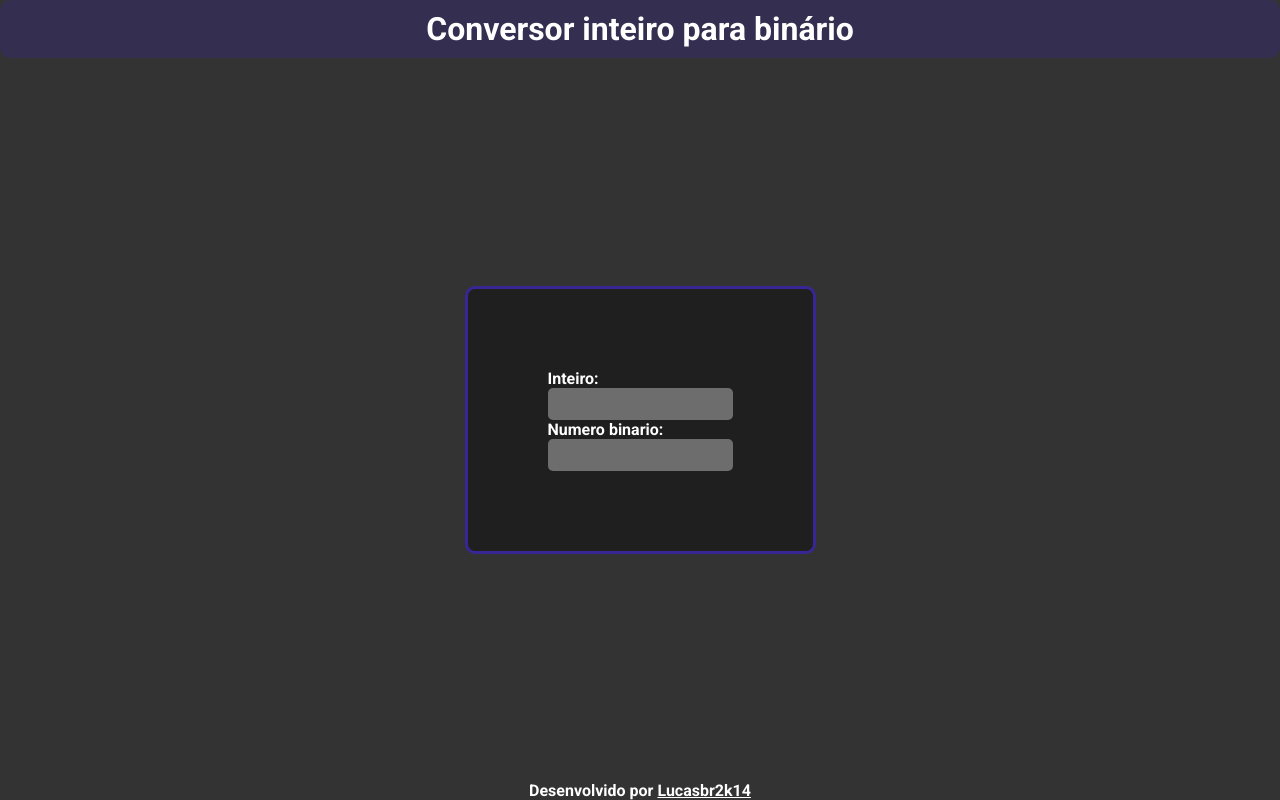
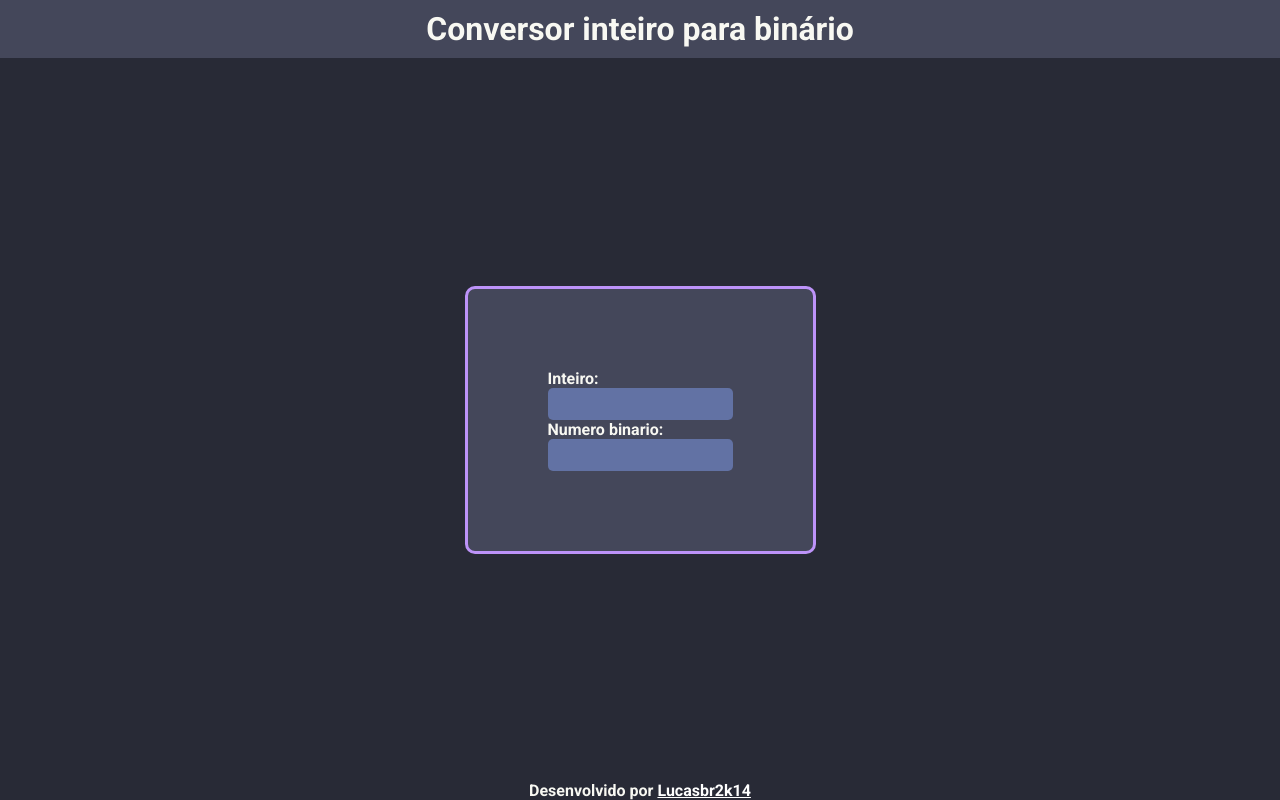
Before and after one commit to Lucasbr2k14/Conversor-binario, a plain HTML site: page index.html in a window 1280 px wide. Drawn offline with Linux system fonts and the light colour scheme.

Commit message:
Dracula theme

```diff
--- a/style.css
+++ b/style.css
@@ -1,17 +1,11 @@
-/*
-    #392694
-    #AB2430
-    #AB2430
-*/
-
 *{
     margin: 0;
 }
 
 body{
     font-family: Roboto;
-    background-color: #333333;
-    color:white;
+    background-color: #282a36;
+    color:#f8f8f2;
     display: flex;
     justify-content: space-between;
     align-items: center;
@@ -21,8 +15,7 @@ body{
 }
 
 h1{
-    background-color: #38269450;
-    border-radius: 10px;
+    background-color: #44475a;
     padding: 10px;
     text-align: center;
 }
@@ -32,20 +25,20 @@ header {
 }
 
 #box{
-    background-color: rgba(0, 0, 0, 0.4);
+    background-color: #44475a;
     padding: 80px;
-    border-color: #392694;
+    border-color: #bd93f9;
     border-style: solid;
     border-radius: 10px;
     border-width: 3px;
 }
 
 input{
-    background-color: #6d6d6d;
+    background-color: #6272a4;
     border-style: none;
     border-radius: 5px;
     height: 30px;
-    color: wheat;
+    color: #f8f8f2;
     font-size:14px;
     -moz-appearance: textfield;
 
```
